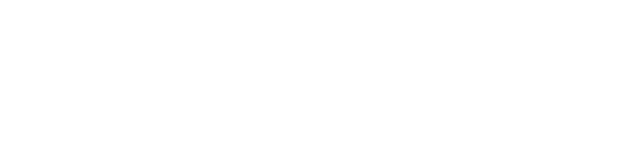
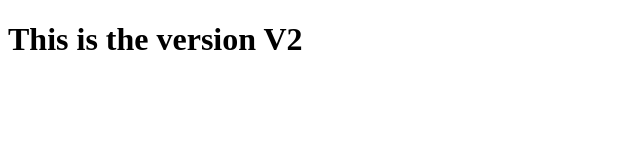
Before and after one commit to devopsncloud/Repo, a plain HTML site: page index.html in a window 1280 px wide. Shown: the whole page, without its empty margins (0-640 px from the left). Drawn offline with Linux system fonts and the light colour scheme.

Commit message:
This the v2 of the index.html

```diff
--- a/index.html
+++ b/index.html
@@ -7,5 +7,8 @@
 </head>
 <body>
 
+<h1>This is the version V2</h1>
+
+
 </body>
 </html>
```
